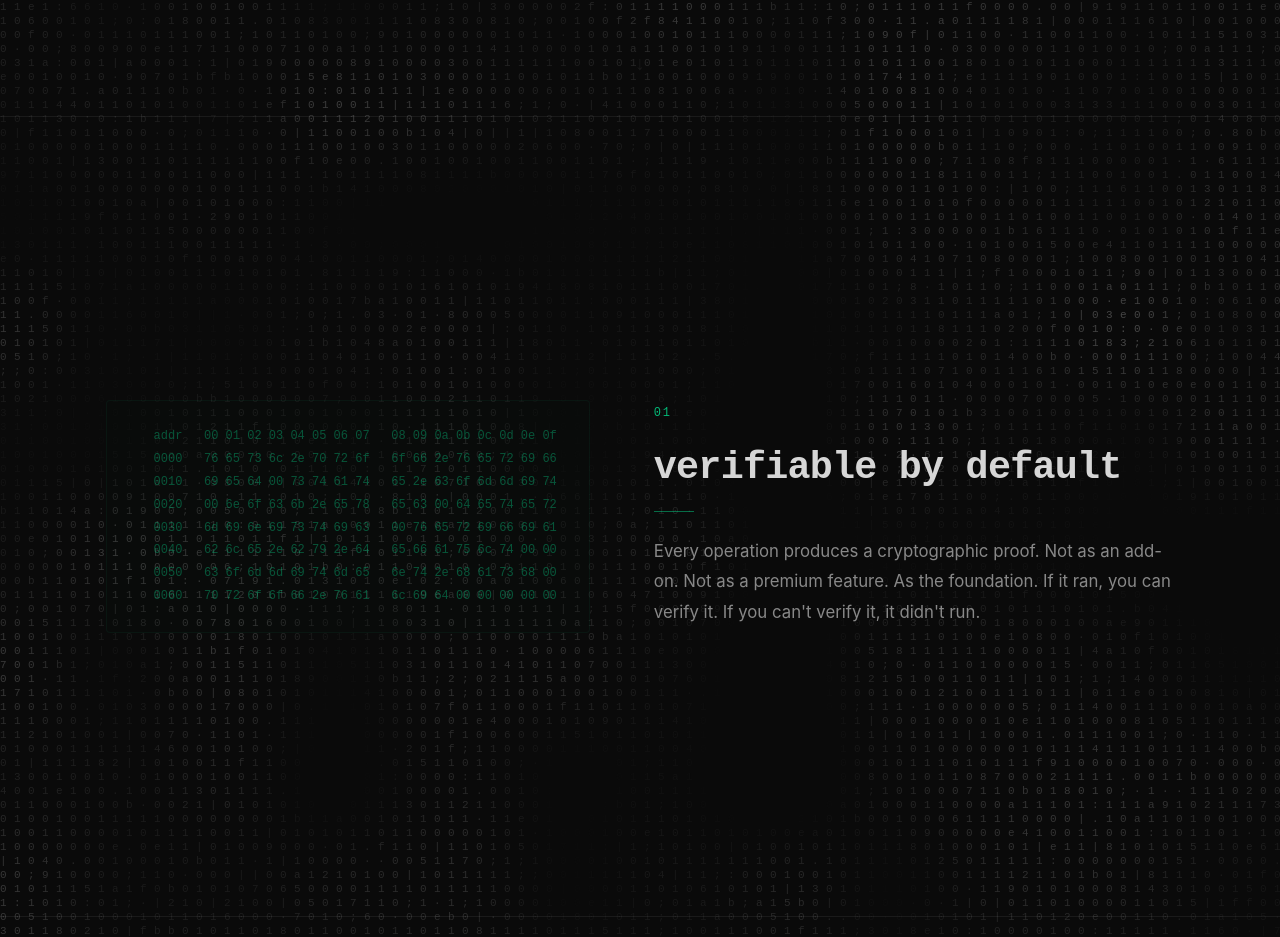
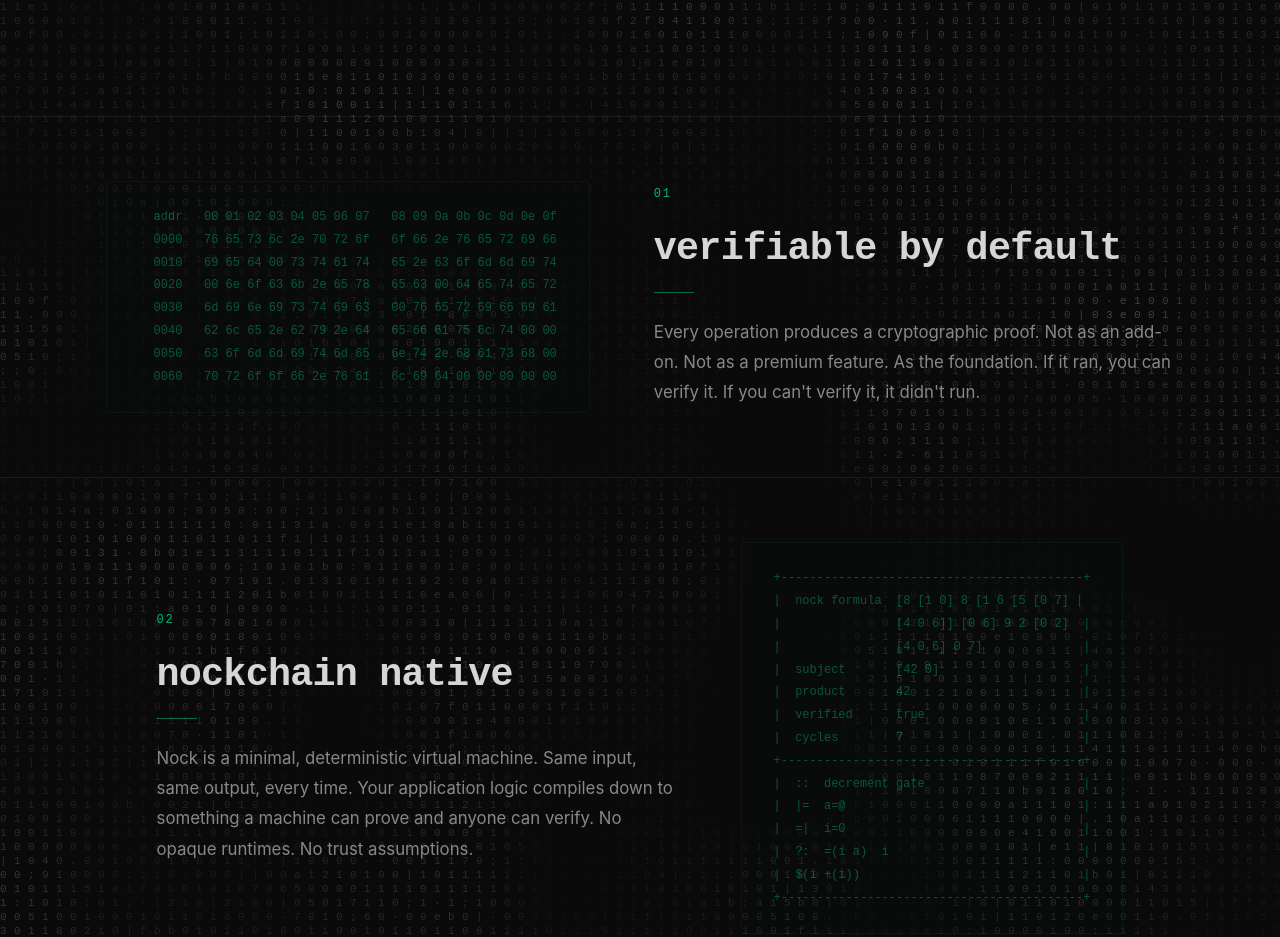
Before and after one commit to zkvesl/zkvesl.com, an Astro site: page / in a window 1280 px wide. Shown: the part 684-1621 px from the top of the page. Built offline with nearby package versions, Linux system fonts and the light colour scheme; Astro itself is replaced by a stand-in of ours.

Commit message:
cards: remove full-viewport height, tighten spacing

```diff
--- a/src/pages/index.astro
+++ b/src/pages/index.astro
@@ -330,12 +330,11 @@ import DataField from '../components/DataField.astro';
 
   /* CARDS */
   .card {
-    min-height: 100vh;
     display: flex;
     align-items: center;
     justify-content: center;
     gap: 4rem;
-    padding: 6rem 8%;
+    padding: 4rem 8%;
     position: relative;
     border-top: 1px solid var(--rule);
   }
```
